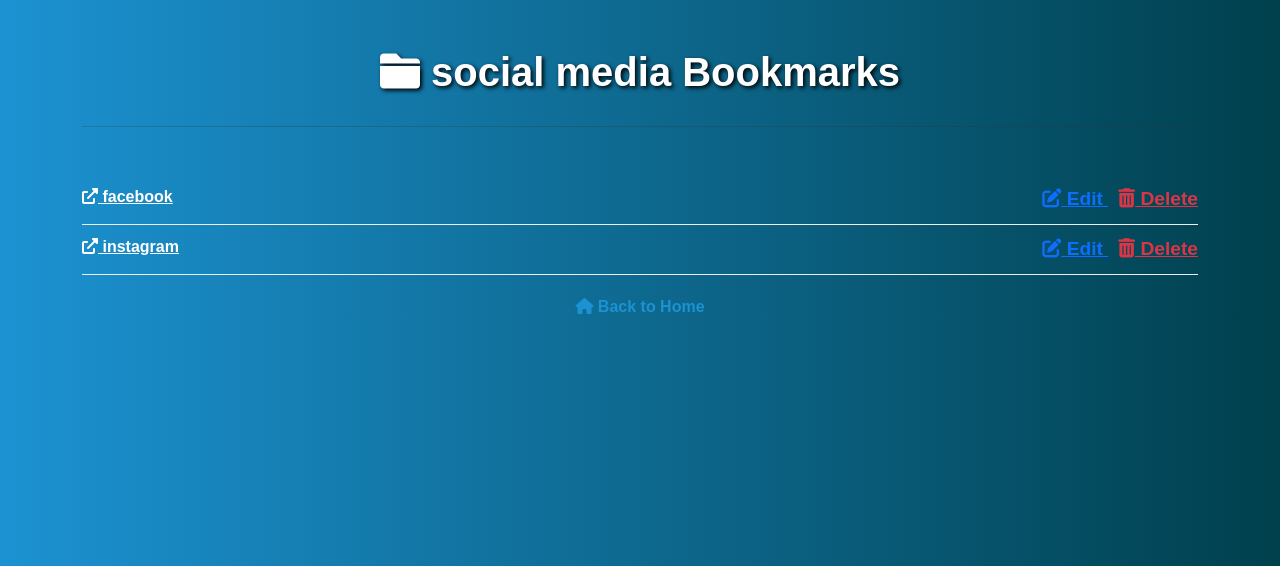
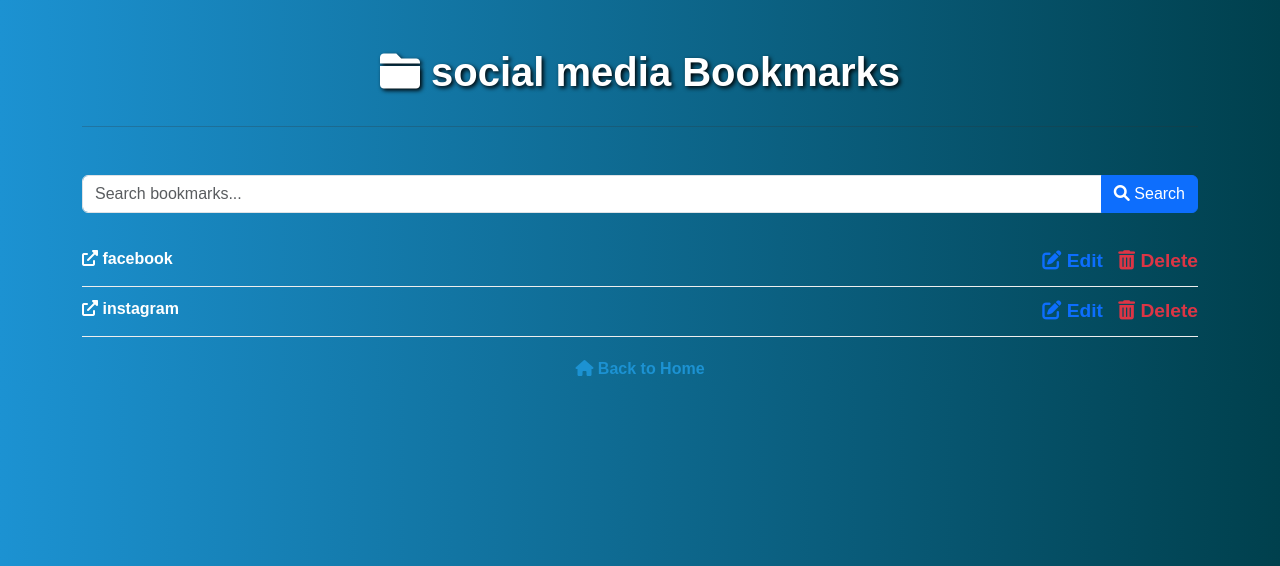
Before and after one commit to sheryx0x/bookmarkmanager-django-webapp, a Django app: page /category/1/ in a window 1280 px wide. Shown: the top 566 px of the page. Run offline with Django 4.2, Linux system fonts and the light colour scheme; data comes from the database, SQL or seed files in the repository; both versions use the stored data as it was after the commit.

Commit message:
added search functionality

```diff
--- a/bookmarkmanagerapp/templates/bookmarkmanagerapp/category_detail.html
+++ b/bookmarkmanagerapp/templates/bookmarkmanagerapp/category_detail.html
@@ -71,6 +71,7 @@
             color: white;
             font-weight: bold;
             transition: color 0.3s;
+            text-decoration:none;
         }
 
         .bookmark-item a:hover {
@@ -128,6 +129,13 @@
         <h1><i class="fas fa-folder"></i> {{ category.name }} Bookmarks</h1>
         <hr class="mb-5">
 
+        <form method="GET" class="mb-4">
+            <div class="input-group">
+                <input type="text" name="search" class="form-control" placeholder="Search bookmarks..." value="{{ search_query }}">
+                <button class="btn btn-primary" type="submit"><i class="fas fa-search"></i> Search</button>
+            </div>
+        </form>
+
         {% if bookmarks %}
             <ul class="bookmark-list">
                 {% for bookmark in bookmarks %}
--- a/bookmarkmanagerapp/views.py
+++ b/bookmarkmanagerapp/views.py
@@ -58,5 +58,8 @@ def add_category(request):
 
 def category_detail(request, category_id):
     category = get_object_or_404(Category, id=category_id)
-    bookmarks = category.bookmarks.all()
+    bookmarks = category.bookmarks.filter(category=category)
+    search_query = request.GET.get('search','')
+    if search_query:
+        bookmarks = bookmarks.filter(title__icontains=search_query)
     return render(request, 'bookmarkmanagerapp/category_detail.html', {'category': category, 'bookmarks': bookmarks})
```
Also changed, not shown: db.sqlite3.
